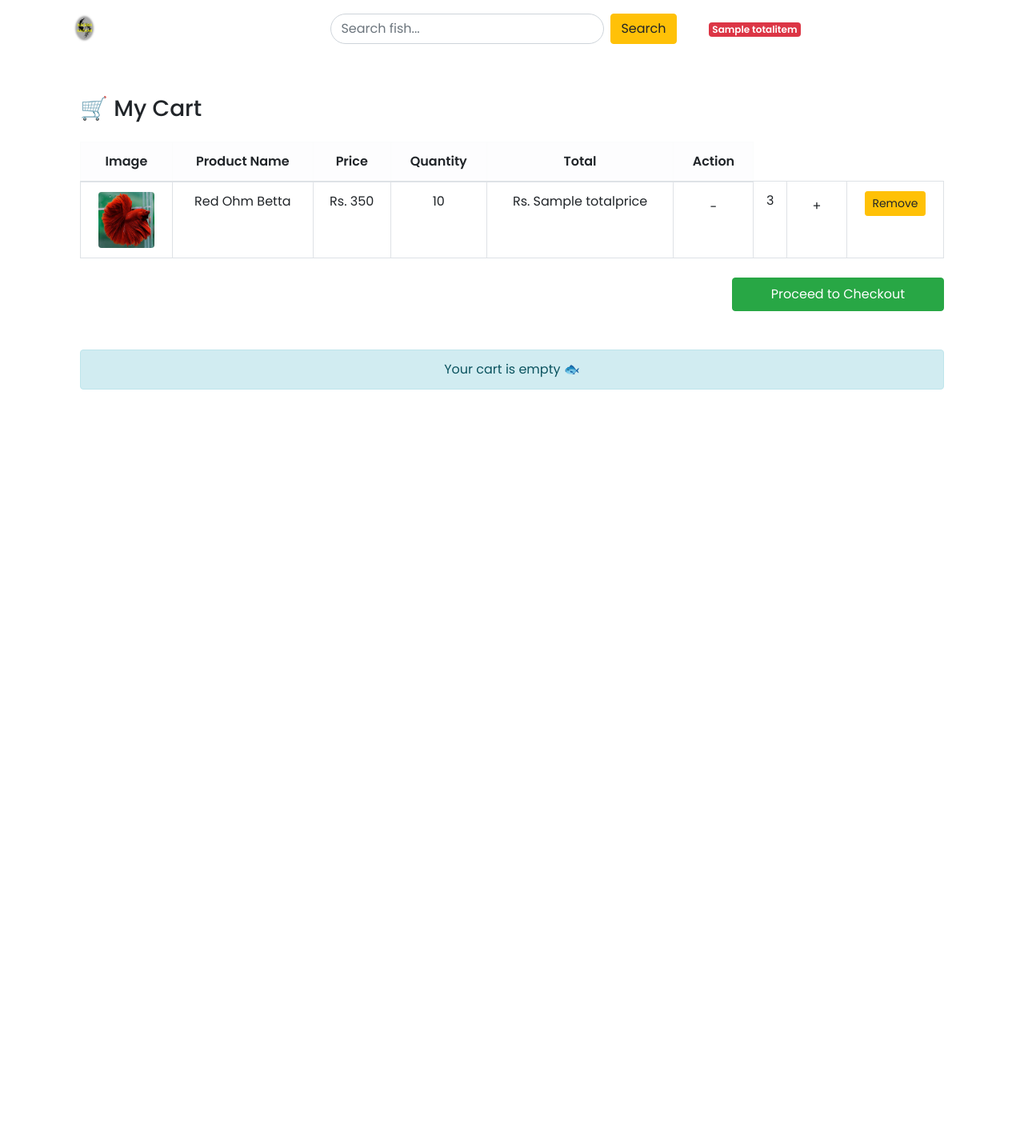
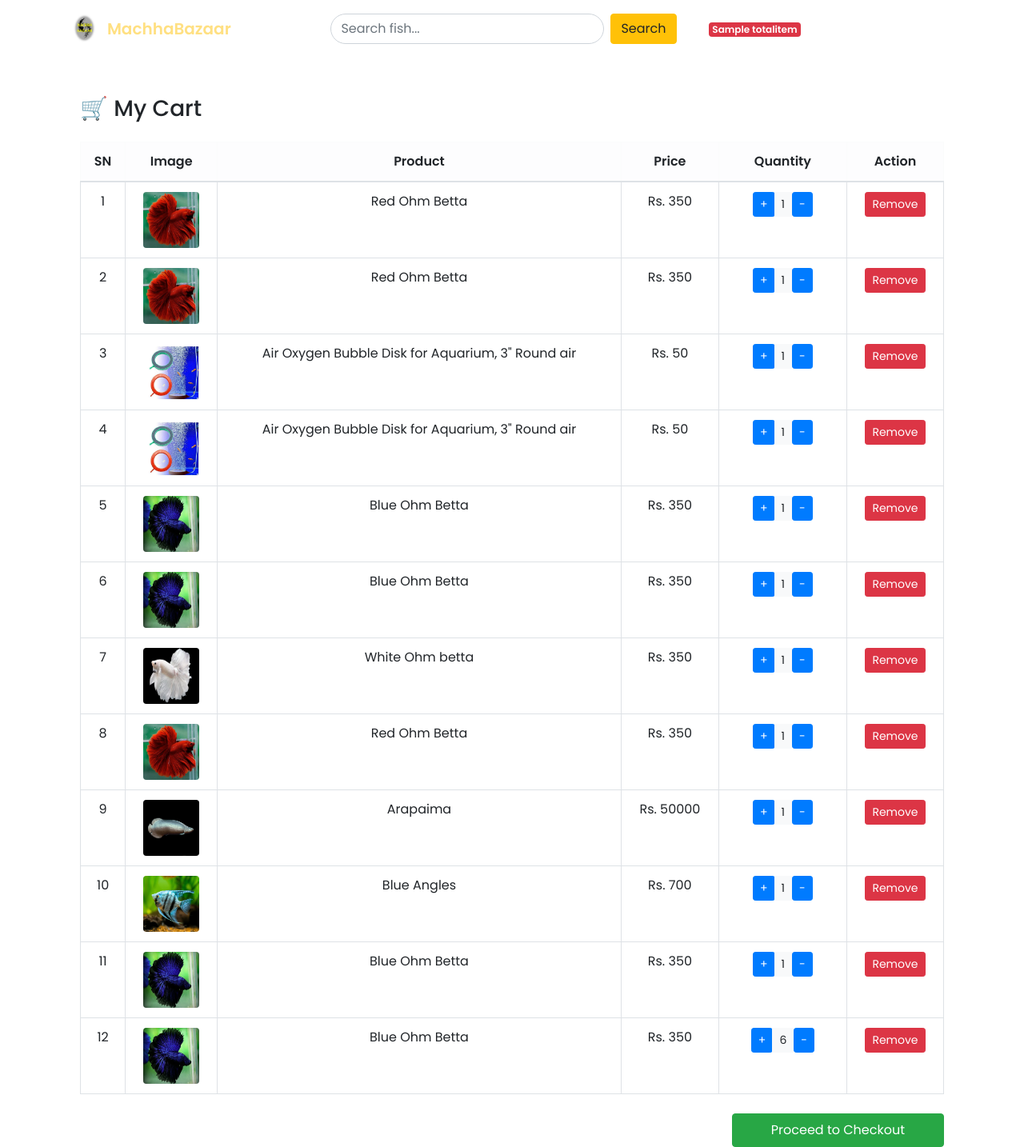
Before and after one commit to Mr-Sharwagyan/Python-prroject, a Django app: template store/templates/show_cart.html in a window 1280 px wide. Shown: the whole page at 80% size. Before the commit the page ends 487 px from the top, so only its background shows below. Run offline with Django 5.2, Linux system fonts and the light colour scheme; data comes from the database, SQL or seed files in the repository; both versions use the stored data as it was after the commit; the template is opened without the code that fills it: values that come from a table or form of the project are taken from there, most other values are stand-ins (such as "Sample title", 1, 10 or a date in 2020).

Commit message:
quantity +,- remove milayesi

```diff
--- a/store/templates/base.html
+++ b/store/templates/base.html
@@ -3,7 +3,9 @@
 <html lang="en">
 <head>
     <meta charset="utf-8">
-    <title>MachhaBazaar</title>
+    <title>
+         MachhaBazaar
+    </title>
     <meta name="viewport" content="width=device-width, initial-scale=1">
 
     <!-- Bootstrap 4 -->
@@ -62,7 +64,7 @@
         <!-- Logo -->
         <a class="navbar-brand d-flex align-items-center" href="/">
             <img src="{% static 'images/logo.png' %}" alt="MachhaBazaar">
-            <span>MachhaBazaar</span>
+            <span style="color: #ffe082; font-family: 'Poppins',sans-serif">MachhaBazaar</span>
         </a>
 
         <!-- Toggle -->
@@ -137,6 +139,7 @@
 <script src="https://cdn.jsdelivr.net/npm/jquery@3.6.0/dist/jquery.min.js"></script>
 <script src="https://cdn.jsdelivr.net/npm/popper.js@1.16.1/dist/umd/popper.min.js"></script>
 <script src="https://cdn.jsdelivr.net/npm/bootstrap@4.6.1/dist/js/bootstrap.min.js"></script>
+{% block js %}{% endblock %}
 
 </body>
 </html>
--- a/store/templates/home.html
+++ b/store/templates/home.html
@@ -101,7 +101,7 @@
 .card-text {
     font-size: 1rem;
     font-weight: 700;
-    color: #667eea;
+    color: darkred;
 }
 
 /* ===== Remove button look ===== */
--- a/store/templates/show_cart.html
+++ b/store/templates/show_cart.html
@@ -8,53 +8,84 @@
 <div class="container mt-5">
     <h3 class="mb-4">🛒 My Cart</h3>
 
+    {% if cart %}
     <div class="table-responsive">
         <table class="table table-bordered align-middle text-center">
             <thead class="table-light">
                 <tr>
-                    <th scope="col">Image</th>
-                    <th scope="col">Product Name</th>
-                    <th scope="col">Price</th>
-                    <th scope="col" style="width: 120px;">Quantity</th>
-                    <th scope="col">Total</th>
-                    <th scope="col" style="width: 100px;">Action</th>
+                    <th>SN</th>
+                    <th>Image</th>
+                    <th>Product</th>
+                    <th>Price</th>
+                    <th width="160">Quantity</th>
+                    <th>Action</th>
                 </tr>
             </thead>
-             <tbody>
 
+            <tbody>
+            {% for item in cart %}
                 <tr>
+                    <td>{{ forloop.counter }}</td>
+
                     <td>
-                        <img src="{{product.image.url }}" width="70" height="70" class="rounded">
+                        <img src="{{ item.product.image.url }}"
+                             width="70" height="70" class="rounded">
                     </td>
-                    <td>{{product.name }}</td>
-                    <td>Rs. {{product.price }}</td>
-                    <td>{{ item.quantity }}</td>
-                    <td>Rs. {{totalprice }}</td>
-                    <td><input type="button" class="minus-cart btn" value="-"></td>
-                    <td><span id="quantity">3</span></td>
-                    <td><input type="button" class="plus-cart btn" value="+"></td>
-                    <td><input type="button" class="btn btn-warning btn-sm Remove-cart" value="Remove"></td>
+
+                    <td>{{ item.product.name }}</td>
+                    <td>Rs. {{ item.product.price }}</td>
+
+                    <td>
+                        <div class="btn-group" role="group">
+                            <a href="{% url 'plus_cart' item.product.id '+' %}">
+                            <input type="button" pid="{{item.product.id}}" class="minus-cart btn btn-primary btn-sm" value="+">
+                            </a>
+                            <span class="btn btn-light btn-sm" id="quantity">{{item.quantity}}</span>
+                            <a href="{% url 'plus_cart' item.product.id '-' %}">
+                            <input type="button" pid="{{item.product.id}}" class="plus-cart btn btn-primary btn-sm" value="-">
+                            </a>
+                        </div>
+                    </td>
+
+                    <td>
+                        <input type="button"
+                               pid ="{{item.product.id}}"
+                               class="btn btn-danger btn-sm remove-cart"
+                               value="Remove">
+                    </td>
                 </tr>
+            {% endfor %}
+            </tbody>
+        </table>
+    </div>
+    <div class="d-flex justify-content-end mt-2">
+        <a href="" class="btn btn-success px-5 py-2">Proceed to Checkout</a> </div>
 
-            </tbody>
-             </table>
-    </div>
+    {% else %}
+        <div class="alert alert-info text-center">
+            Your cart is empty 🐟
+        </div>
+    {% endif %}
+</div>
+<script src="https://code.jquery.com/jquery-3.6.0.min.js"></script>
 
-    <!-- <div class="d-flex justify-content-end mt-3">
-        <h5>Total Amount: <strong>Rs. {{ grand_total }}</strong></h5>
-    </div> -->
+<script>
+$(document).on('click', '.remove-cart', function () {
+    var pid = $(this).attr("pid");
+    var row = $(this).closest("tr");
 
-    <div class="d-flex justify-content-end mt-2">
-        <a href="" class="btn btn-success px-5 py-2">Proceed to Checkout</a>
-    </div>
-
-
-    <div class="alert alert-info text-center my-5">
-        Your cart is empty 🐟
-    </div>
-
-</div>
-
+    $.ajax({
+        url: "{% url 'remove_cart' %}",
+        type: "GET",
+        data: { prod_id: pid },
+        success: function () {
+            row.fadeOut(300, function () {
+                $(this).remove();
+            });
+        }
+    });
+});
+</script>
 
 
 {% endblock %}
--- a/store/urls.py
+++ b/store/urls.py
@@ -9,5 +9,7 @@ urlpatterns = [
     path('product-detail/<int:pk>',views.productdetail,name='product-detail'),
     path('logout',views.logout,name='logout'),
     path('add_to_cart',views.add_to_cart,name='add_to_cart'),
-    path('show_cart',views.show_cart,name='show_cart')
+    path('show_cart',views.show_cart,name='show_cart'),
+    path('plus_cart/<int:product_id>/<str:op>/',views.plus_cart,name='plus_cart'),
+    path('/remove_cart/',views.remove_cart,name='remove_cart')
 ]
```
Also changed, not shown: store/views.py (+79 -19 lines), db.sqlite3.
